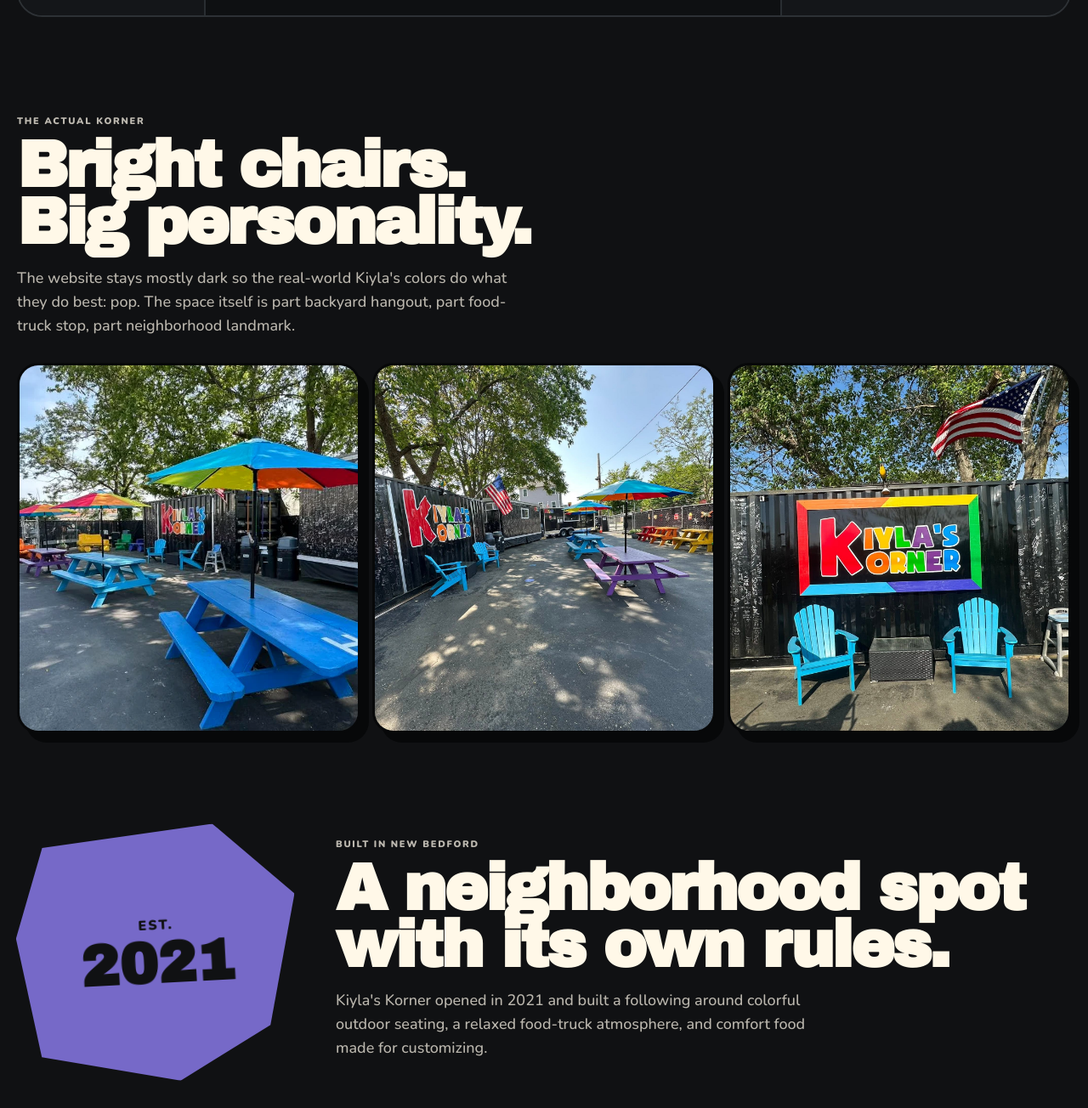
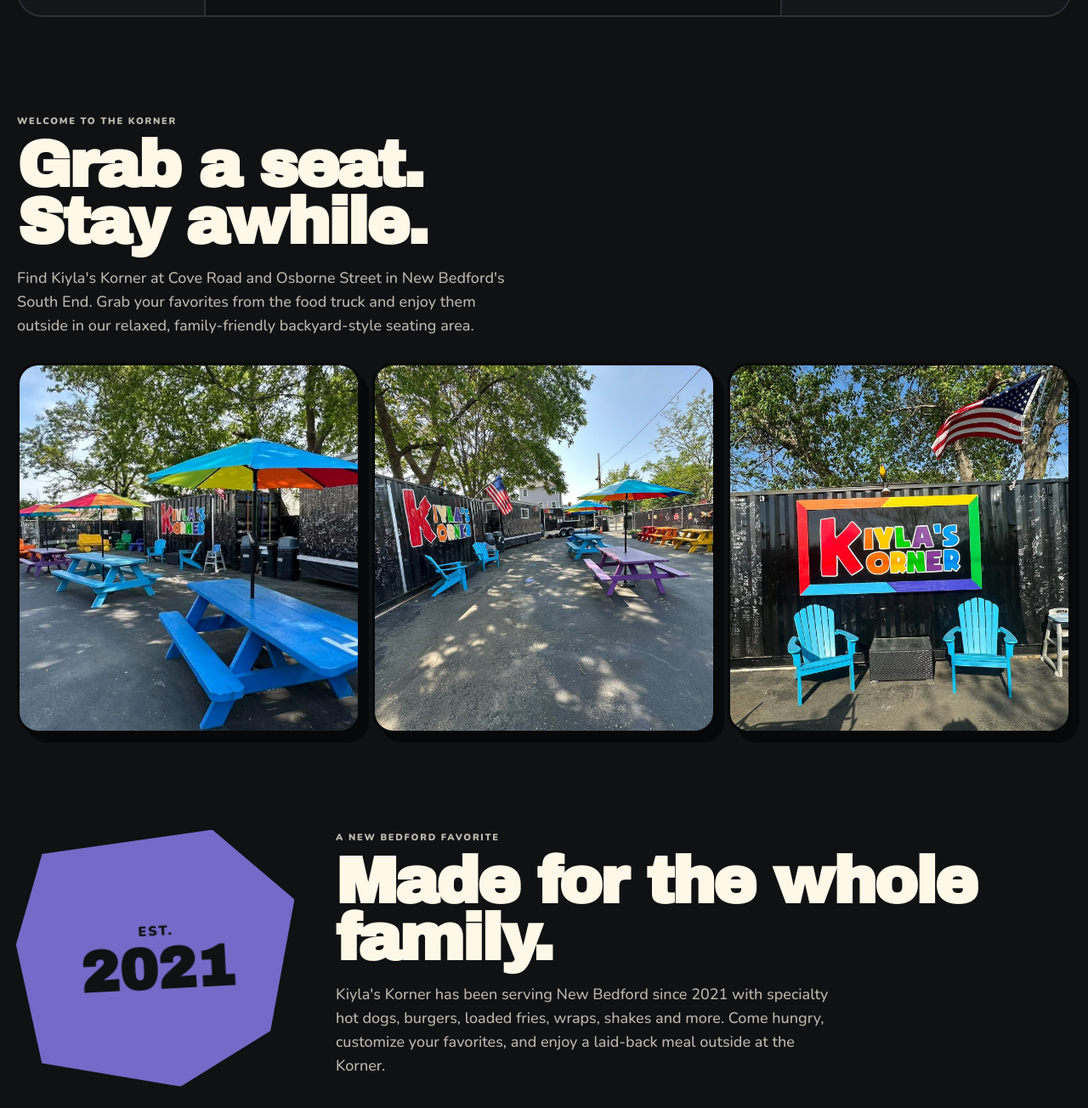
Before and after one commit to caliphsafe/kiylaskorner, a plain HTML site: page index.html in a window 1280 px wide. Shown: the part 3416-4720 px from the top of the page at 85% size. Drawn offline with nearby package versions, Linux system fonts and the light colour scheme.

Commit message:
Add files via upload

```diff
--- a/index.html
+++ b/index.html
@@ -103,9 +103,9 @@
 
   <section id="space" class="space-section">
     <div class="space-copy">
-      <span class="eyebrow">THE ACTUAL KORNER</span>
-      <h2>Bright chairs.<br>Big personality.</h2>
-      <p>The website stays mostly dark so the real-world Kiyla's colors do what they do best: pop. The space itself is part backyard hangout, part food-truck stop, part neighborhood landmark.</p>
+      <span class="eyebrow">WELCOME TO THE KORNER</span>
+      <h2>Grab a seat.<br>Stay awhile.</h2>
+      <p>Find Kiyla's Korner at Cove Road and Osborne Street in New Bedford's South End. Grab your favorites from the food truck and enjoy them outside in our relaxed, family-friendly backyard-style seating area.</p>
     </div>
     <div class="space-grid">
       <figure class="space-photo"><img src="assets/space1.png" alt="Kiyla's Korner outdoor space"></figure>
@@ -117,9 +117,9 @@
   <section class="story-band">
     <div class="stone-badge"><span>EST.</span><strong>2021</strong></div>
     <div>
-      <span class="eyebrow">BUILT IN NEW BEDFORD</span>
-      <h2>A neighborhood spot with its own rules.</h2>
-      <p>Kiyla's Korner opened in 2021 and built a following around colorful outdoor seating, a relaxed food-truck atmosphere, and comfort food made for customizing.</p>
+      <span class="eyebrow">A NEW BEDFORD FAVORITE</span>
+      <h2>Made for the whole family.</h2>
+      <p>Kiyla's Korner has been serving New Bedford since 2021 with specialty hot dogs, burgers, loaded fries, wraps, shakes and more. Come hungry, customize your favorites, and enjoy a laid-back meal outside at the Korner.</p>
     </div>
   </section>
 
```
